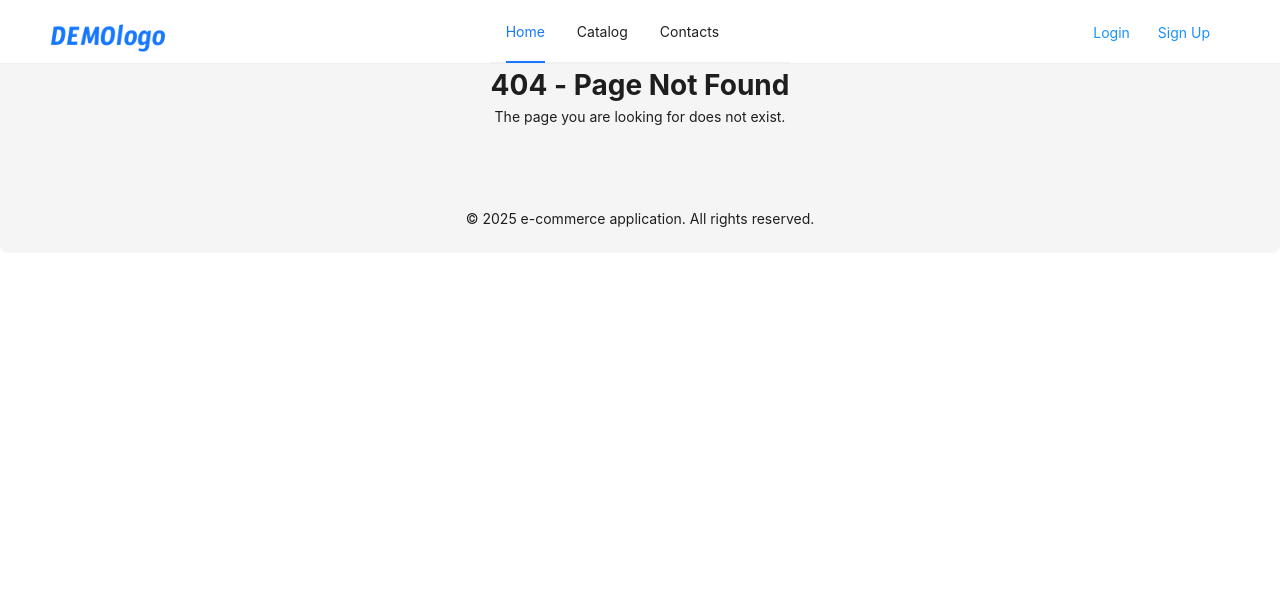
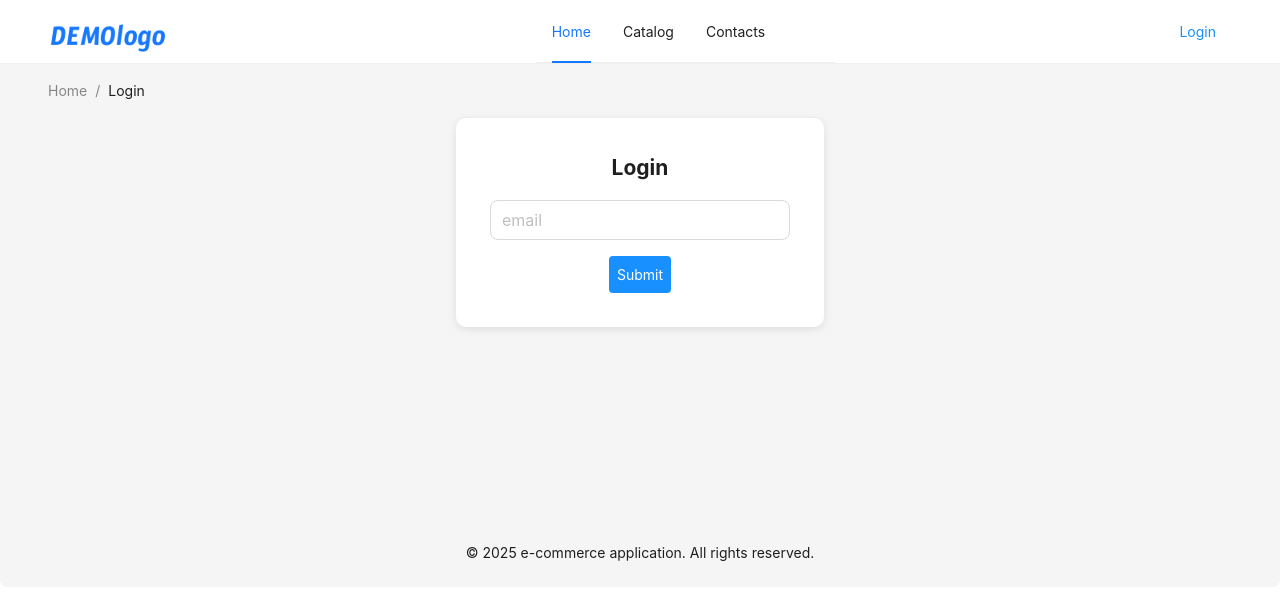
Before and after one commit to MaximPekshev/shagr, a React (Vite) app: page /login in a window 1280 px wide. Before the commit this address had no page. Shown: the top 600 px of the page. Built offline with nearby package versions, Linux system fonts and the light colour scheme.

Commit message:
Login Page addded

```diff
--- a/src/components/app/App.jsx
+++ b/src/components/app/App.jsx
@@ -9,6 +9,7 @@ import { IndexPage } from "../../pages/indexPage";
 import { CatalogPage } from "../../pages/catalogPage";
 import { ContactsPage } from "../../pages/contactsPage";
 import { ProductPage } from "../../pages/productPage";
+import { LoginPage } from "../../pages/loginPage";
 import './reset.css'
 import './main_styles.css'
 
@@ -20,6 +21,7 @@ export const App = () => {
           <Routes>
             <Route path="/" element={<MainLayout />} >
               <Route index element={<IndexPage />} />
+              <Route path="/login" element={<LoginPage />} />
               <Route path="/catalog" >
                 <Route index element={<CatalogPage />} />
                 <Route path=":productSlug" element={<ProductPage />} />
--- a/src/components/layout/Layout.jsx
+++ b/src/components/layout/Layout.jsx
@@ -58,8 +58,7 @@ export const MainLayout = () => {
                         ]}
                     />
                     <div className={styles.userActions}>
-                        <button className={styles.loginButton}>Login</button>
-                        <button className={styles.signupButton}>Sign Up</button>
+                        <NavLink to="/login" className={styles.loginButton}>Login</NavLink>
                     </div>
                     <div className={styles.hamburgerMenu}>
                         <button onClick={() => toggleMobileMenu()} className={styles.mobileMenuButton}>
--- /dev/null
+++ b/src/components/loginPage/LoginWrapper.jsx
@@ -0,0 +1,57 @@
+import styles from './loginWrapper.module.css';
+import { Form, Input, Button, Checkbox } from 'antd';
+import { useLoginForm } from './useLoginForm';
+export const LoginWrapper = () => {
+    const { form, setEmail, setPin } = useLoginForm();
+    const { email, pin } = form;
+
+    const isValidEmail = (value) => {
+        if (typeof value !== 'string') return false;
+        const email = value.trim();
+        return /^[^\s@]+@[^\s@]+\.[^\s@]{2,}$/.test(email);
+    };
+
+    const onFinish = ({e, values}) => {
+        e.preventDefault();
+        console.log('Success:', values);
+    };
+    const onChange = text => {
+        setPin(text);
+    };
+    const onInput = value => {
+        let cleaned = value.toString().replace(/\D+/g, '');
+        setPin(cleaned);
+    };
+    const sharedProps = {
+        onChange,
+        onInput,
+    };
+    return (
+        <div className={styles.loginWrapper}>
+            <form className={styles.loginForm} onSubmit={(e) => onFinish({e, values: {email, pin}})}>
+                <h2>Login</h2>
+                <div className={styles.inputGroup}>
+                    <Input
+                        className={styles.emailInput}
+                        value={email}
+                        placeholder="email"
+                        size='large'
+                        onChange={(event) => setEmail(event.target.value)}
+                        status={email && !isValidEmail(email) ? 'error' : ''}
+                    />
+                    {/* <Input.OTP
+                        className={styles.pinInput}
+                        value={pin}
+                        length={6}
+                        size='large'
+                        formatter={str => str.toUpperCase()}
+                        {...sharedProps}
+                    /> */}
+                </div>
+                <button type="submit" className={styles.loginButton}>
+                    Submit
+                </button>
+            </form>
+        </div>
+    );
+}
--- /dev/null
+++ b/src/components/loginPage/loginWrapper.module.css
@@ -0,0 +1,32 @@
+.loginWrapper {
+    display: flex;
+    flex-direction: column;
+    align-items: center;
+    height: 50vh;
+}
+
+.loginForm {
+    background-color: #fff;
+    padding: 34px;
+    border-radius: 10px;
+    box-shadow: 0 2px 8px rgba(0, 0, 0, 0.1);
+}
+
+.loginForm h2 {
+    margin-bottom: 16px;
+    text-align: center;
+}
+
+.inputGroup {
+    min-width: 300px;
+    margin-bottom: 16px;
+}
+
+.loginButton {
+    padding: 8px;
+    background-color: #1890ff;
+    color: #fff;
+    border: none;
+    border-radius: 4px;
+    cursor: pointer;
+}
--- /dev/null
+++ b/src/components/loginPage/useLoginForm.js
@@ -0,0 +1,43 @@
+import { useReducer } from "react";
+
+const DEFAULT_STATE = {
+    email: "",
+    pin: "",
+};
+
+const SET_EMAIL_ACTION = "setEmail";
+const SET_PIN_ACTION = "setPin";
+const CLEAR_ACTION = "clear";
+
+const reducer = (state, action) => {
+    switch (action.type) {
+        case SET_EMAIL_ACTION:
+            return { ...state, email: action.payload };
+        case SET_PIN_ACTION:
+            return { ...state, pin: action.payload };
+        case CLEAR_ACTION:
+            return DEFAULT_STATE;
+        default:
+            return state;
+    }
+};
+
+export const useLoginForm = () => {
+    const [form, dispatch] = useReducer(reducer, DEFAULT_STATE);
+
+    const setEmail = (email) => {
+        dispatch({ type: SET_EMAIL_ACTION, payload: email });
+    };
+    const setPin = (pin) => {
+        dispatch({ type: SET_PIN_ACTION, payload: pin });
+    };
+    const clearForm = () => {
+        dispatch({ type: CLEAR_ACTION });
+    };
+    return {
+        form,
+        setEmail,
+        setPin,
+        clearForm,
+    };
+};
--- a/src/components/mobileMenu/MobileMenu.jsx
+++ b/src/components/mobileMenu/MobileMenu.jsx
@@ -34,9 +34,7 @@ export const MobileMenu = ({ visible, onClose }) => {
                 </div>
                 <Divider className={styles.mobile_menu_divider} />
                 <div className={ styles.userActions } >
-                    <button className={ styles.loginButton } onClick={onClose}>Login</button>
-                    <span>|</span>
-                    <button className={ styles.signupButton } onClick={onClose}>Sign Up</button>
+                    <NavLink to="/login" className={ styles.loginButton } onClick={onClose}>Login</NavLink>
                 </div>
             </div>
         </Drawer>
--- /dev/null
+++ b/src/pages/loginPage.jsx
@@ -0,0 +1,15 @@
+import { LoginWrapper } from "../components/loginPage/LoginWrapper";
+import { Breadcrumbs } from "../components/breadcrumbs/Breadcrumbs";
+export const LoginPage = () => {
+    return (
+        <>
+            <Breadcrumbs
+                items={[
+                    { title: 'Home', to: "/" },
+                    { title: 'Login' }
+                ]}
+            />
+            <LoginWrapper />
+        </>
+    );
+}
```
